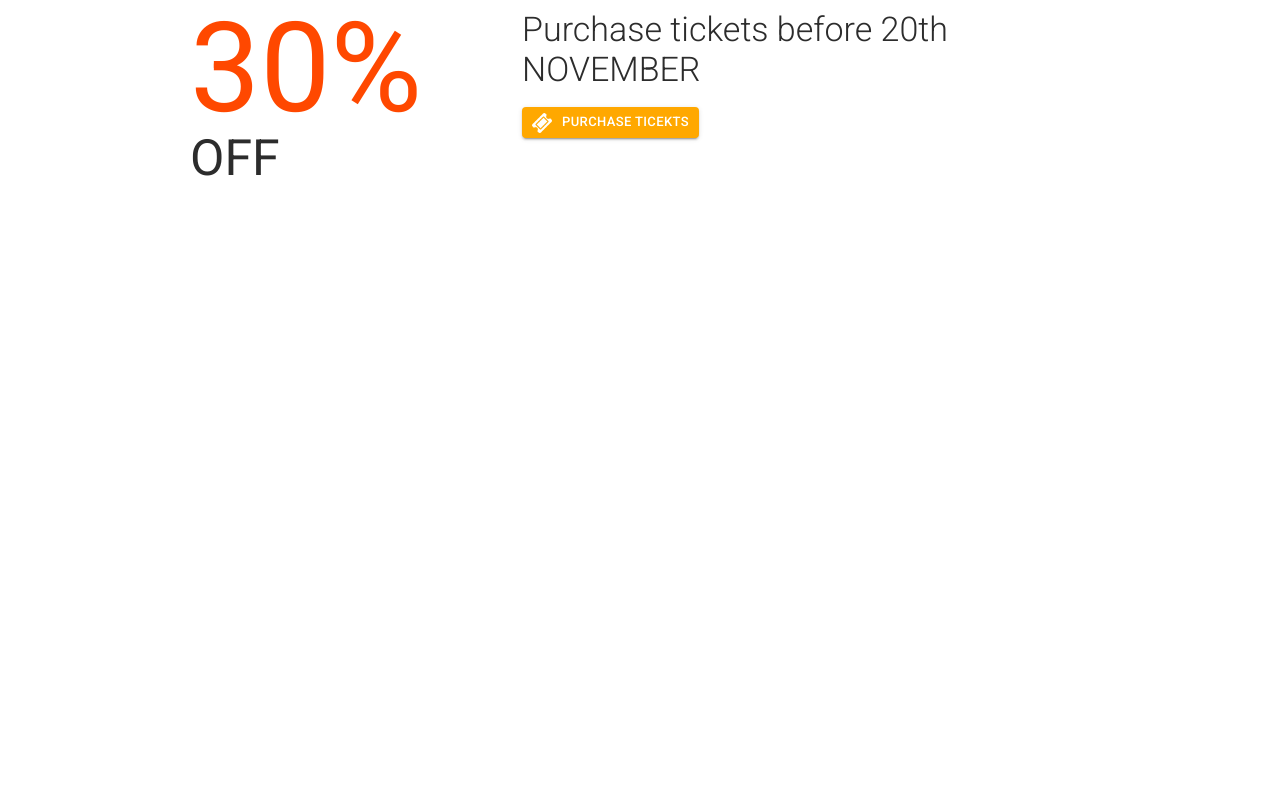
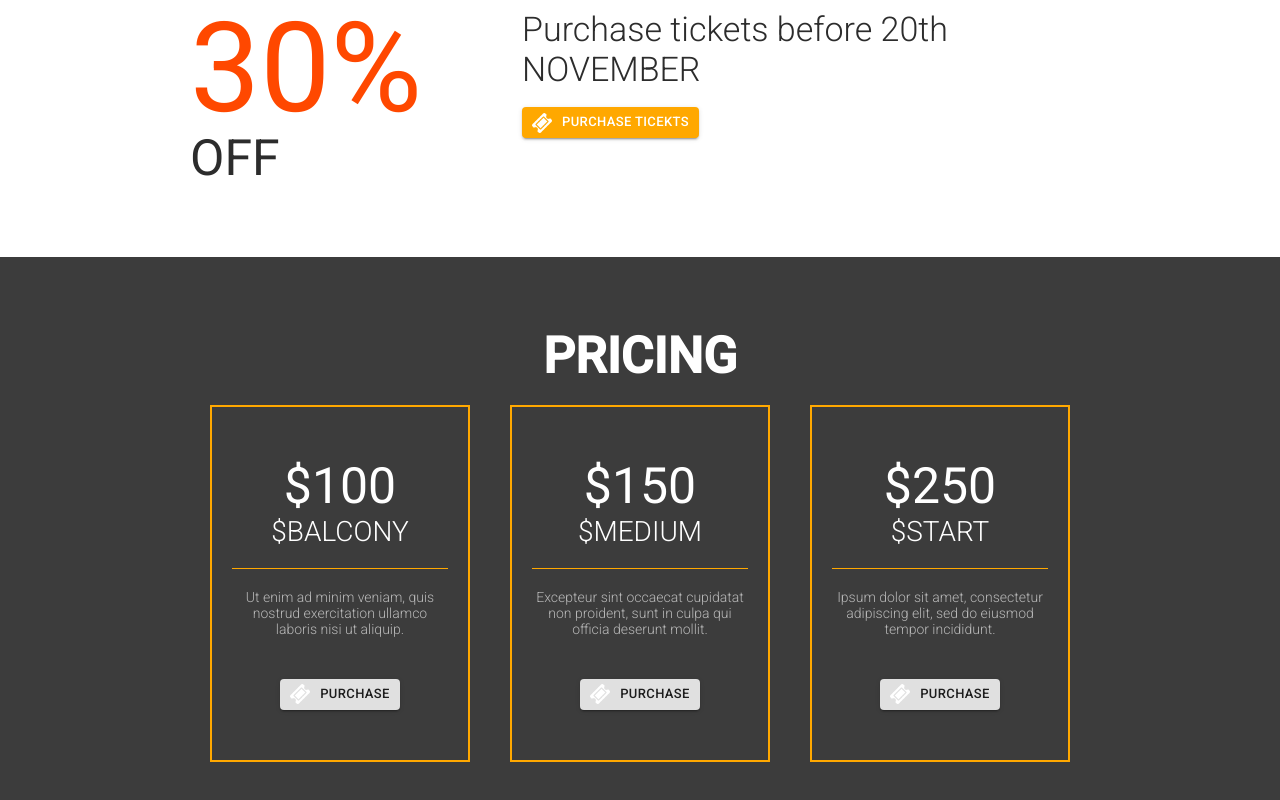
Before and after one commit to DundarKoray/React__Project__The-Venue, a React (Create React App) app: page / in a window 1280 px wide. Shown: the part 1832-2632 px from the top of the page. Before the commit the page ends 2089 px from the top, so only its background shows below. Built offline with nearby package versions, Linux system fonts and the light colour scheme.

Commit message:
completed pricing section

```diff
--- a/src/App.js
+++ b/src/App.js
@@ -3,7 +3,8 @@ import React, { Component } from 'react';
 import Header from './components/header_footer/Header'
 import Featured from './components/featured'
 import VenueInfo from './components/venueInfo'
-import Highlights from './components/highlights';
+import Highlights from './components/highlights'
+import Pricing from './components/pricing'
 
 import './resources/styles.css';
 
@@ -16,6 +17,7 @@ class App extends Component {
         <Featured />
         <VenueInfo />
         <Highlights />
+        <Pricing />
       </div>
     );
   }
--- /dev/null
+++ b/src/components/pricing/index.js
@@ -0,0 +1,55 @@
+import React, { Component } from 'react';
+import MyButton from '../utils/MyButton';
+import Zoom from 'react-reveal/Zoom'
+
+class Pricing extends Component {
+
+    state = {
+        prices: [100, 150, 250],
+        positions: ['Balcony', 'Medium', 'Start'],
+        descriptions: [
+            'Ut enim ad minim veniam, quis nostrud exercitation ullamco laboris nisi ut aliquip.',
+            'Excepteur sint occaecat cupidatat non proident, sunt in culpa qui officia deserunt mollit.',
+            'Ipsum dolor sit amet, consectetur adipiscing elit, sed do eiusmod tempor incididunt.'
+        ],
+        links: ['https://www.ticketmaster.fi', 'https://www.ticketmaster.fi', 'https://www.ticketmaster.fi'],
+        delay: [500, 0, 500]
+    }
+
+    showBoxes = () => (
+        this.state.prices.map((box, i) => (
+            <Zoom delay={this.state.delay[i]} key={i}>
+                <div className="pricing_item">
+                    <div className="pricing_inner_wrapper">
+                        <div className="pricing_title">
+                            <span>${this.state.prices[i]}</span>
+                            <span>${this.state.positions[i]}</span>
+                        </div>
+                        <div className="pricing_description">
+                            {this.state.descriptions[i]}
+                        </div>
+                        <div className="pricing_buttons">
+                            <MyButton text="Purchase" bkc="#ffa800" link={this.state.links[i]} />
+                        </div>
+                    </div>
+                </div>
+            </Zoom>
+        ))
+    )
+
+    render() {
+        return (
+            <div className="bck_black">
+                <div className="center_wrapper pricing_section">
+                    <h2>Pricing</h2>
+
+                    <div className="pricing_wrapper">
+                        {this.showBoxes()}
+                    </div>
+                </div>
+            </div>
+        );
+    }
+}
+
+export default Pricing;
```
